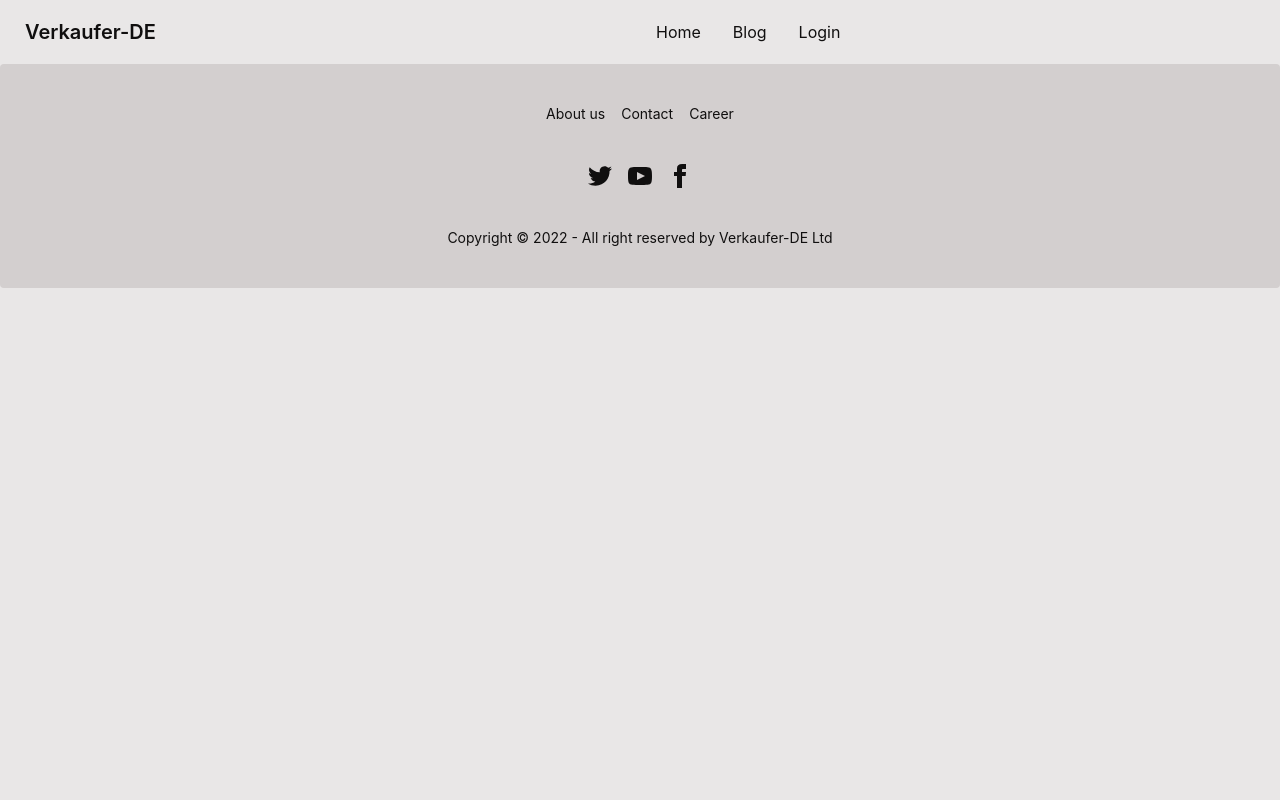
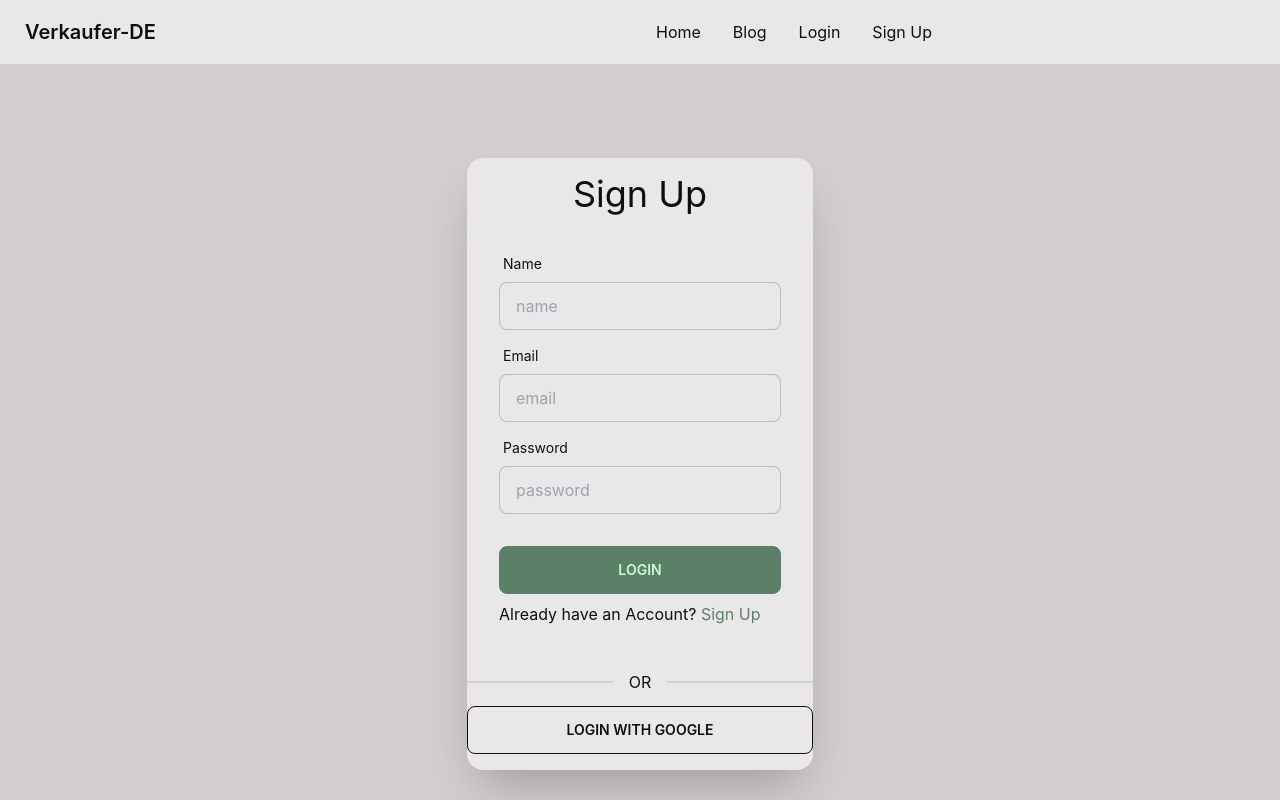
Before and after one commit to sajthewizard/Verkaufer-DE-Client-side, a React (Create React App) app: page /signup in a window 1280 px wide. Shown: the top 800 px of the page. Built offline with nearby package versions, Linux system fonts and the light colour scheme; no server answers.

Commit message:
login fone

```diff
--- a/package.json
+++ b/package.json
@@ -7,6 +7,7 @@
     "@testing-library/react": "^13.4.0",
     "@testing-library/user-event": "^13.5.0",
     "daisyui": "^2.42.1",
+    "firebase": "^9.14.0",
     "react": "^18.2.0",
     "react-dom": "^18.2.0",
     "react-router-dom": "^6.4.3",
--- /dev/null
+++ b/src/Contexts/AuthProvider.js
@@ -0,0 +1,45 @@
+import React, { createContext, useEffect, useState } from 'react';
+import app from '../Firebase/firebase.config';
+import { createUserWithEmailAndPassword, getAuth, onAuthStateChanged, signInWithEmailAndPassword, signInWithPopup, signOut } from "firebase/auth"
+export const AuthContext = createContext();
+const auth = getAuth(app)
+
+const AuthProvider = ({ children }) => {
+    const [loading, setLoading] = useState(true);
+    const [user, setUser] = useState(null);
+    const createUser = (email, password) => {
+        setLoading(true);
+        return createUserWithEmailAndPassword(auth, email, password)
+    }
+    const createSignIn = (email, password) => {
+        setLoading(true);
+        return signInWithEmailAndPassword(auth, email, password)
+    }
+    const createSignOut = () => {
+        setLoading(true);
+        return signOut(auth);
+    }
+    const signwithG = (provider) => {
+        setLoading(true);
+        return signInWithPopup(auth, provider);
+    }
+    useEffect(() => {
+        const unsubscribe = onAuthStateChanged(auth, currentuser => {
+            console.log('user is observing');
+            setUser(currentuser);
+            setLoading(false);
+        });
+        return () => unsubscribe();
+    }, [])
+    const authInfo = { createUser, createSignIn, user, createSignOut, loading, signwithG }
+    return (
+        <AuthContext.Provider value={authInfo}>
+            {children}
+
+        </AuthContext.Provider>
+
+
+    );
+};
+
+export default AuthProvider;
--- a/src/Routes/Routes/ROutes.js
+++ b/src/Routes/Routes/ROutes.js
@@ -1,9 +1,11 @@
 import { createBrowserRouter } from "react-router-dom";
 import Main from "../../LAyout/MAin/Main";
 import Blog from "../../pages/Blog/Blog";
+import Dashboard from "../../pages/Dashboard/Dashboard/Dashboard";
 import Home from "../../pages/Home/Home/Home";
 import Login from "../../pages/Login/Login";
 import Signup from "../../pages/Signup/Signup";
+import PrivateRoute from "../PrivateRoute/PrivateRoute";
 
 const router = createBrowserRouter([
     {
@@ -24,6 +26,10 @@ const router = createBrowserRouter([
                 element: <Signup></Signup>
             }
         ]
+    },
+    {
+        path: '/dashboard',
+        element: <PrivateRoute><Dashboard></Dashboard></PrivateRoute>
     }
 ])
 export default router;
--- a/src/index.js
+++ b/src/index.js
@@ -3,11 +3,12 @@ import ReactDOM from 'react-dom/client';
 import './index.css';
 import App from './App';
 import reportWebVitals from './reportWebVitals';
+import AuthProvider from './Contexts/AuthProvider';
 
 const root = ReactDOM.createRoot(document.getElementById('root'));
 root.render(
   <React.StrictMode>
-    <App />
+    <AuthProvider> <App /></AuthProvider>
   </React.StrictMode>
 );
 
--- /dev/null
+++ b/src/pages/Dashboard/Dashboard/Dashboard.js
@@ -0,0 +1,12 @@
+import React from 'react';
+
+const Dashboard = () => {
+    return (
+        <div>
+            coming soon
+
+        </div>
+    );
+};
+
+export default Dashboard;
--- a/src/pages/Home/Design/Design.js
+++ b/src/pages/Home/Design/Design.js
@@ -38,7 +38,7 @@ const Design = () => {
                 <h1 className='text-3xl text-center mt-5 text-dark'>Feedbacks of our Customers</h1>
 
             </div>
-            <div className='flex lg:flex-col-3 gap-4 mt-4'>
+            <div className='flex lg:flex-col-3 gap-4 my-4 mx-8'>
                 {
                     testimonials.map(testimonial => <Testimonial
                         testimonial={testimonial}
--- a/src/pages/Login/Login.js
+++ b/src/pages/Login/Login.js
@@ -1,13 +1,43 @@
-import React from 'react';
-import { Link } from 'react-router-dom';
+import { GoogleAuthProvider } from 'firebase/auth';
+import React, { useContext } from 'react';
+import { Link, useLocation, useNavigate } from 'react-router-dom';
+import { AuthContext } from '../../Contexts/AuthProvider';
 
 const Login = () => {
+    const { createSignIn, signwithG } = useContext(AuthContext);
+    const location = useLocation();
+    const navigate = useNavigate();
+    const googleProvider = new GoogleAuthProvider();
+
+    const from = location.state?.from?.pathname || '/';
+    const handleSignin = () => {
+        signwithG(googleProvider)
+            .then(result => {
+                const user = result.user;
+                console.log(user);
+                navigate(from, { replace: true });
+
+            })
+            .catch(error => {
+                console.error(error)
+            }
+            )
+
+    };
     const handleLogin = event => {
         event.preventDefault();
         const form = event.target;
         const email = form.email.value;
         const password = form.password.value;
-        console.log(email, password);
+
+        createSignIn(email, password)
+            .then(result => {
+                const user = result.user;
+                console.log(user);
+                navigate(from, { replace: true });
+            })
+            .catch(error => console.log(error))
+        form.reset();
 
     }
     return (
@@ -23,13 +53,13 @@ const Login = () => {
                                 <label className="label">
                                     <span className="label-text">Email</span>
                                 </label>
-                                <input name="email" type="text" placeholder="email" className="input input-bordered" />
+                                <input name="email" type="text" placeholder="email" className="input input-bordered" required />
                             </div>
                             <div className="form-control">
                                 <label className="label">
                                     <span className="label-text">Password</span>
                                 </label>
-                                <input name="password" type="password" placeholder="password" className="input input-bordered" />
+                                <input name="password" type="password" placeholder="password" className="input input-bordered" required />
                                 <label className="label">
                                     <a href="#" className="label-text-alt link link-hover">Forgot password?</a>
                                 </label>
@@ -42,7 +72,7 @@ const Login = () => {
                         </div></form>
 
                     <div className="divider">OR</div>
-                    <button className='btn btn-outline w-full mb-4 '> Login with Google</button>
+                    <button onClick={handleSignin} className='btn btn-outline w-full mb-4 '> Login with Google</button>
                 </div>
             </div>
         </div>
--- a/src/pages/Shared/Navbar/Navbar/NAvbar.js
+++ b/src/pages/Shared/Navbar/Navbar/NAvbar.js
@@ -1,11 +1,32 @@
-import React from 'react';
+import React, { useContext } from 'react';
 import { Link } from 'react-router-dom';
+import { AuthContext } from '../../../../Contexts/AuthProvider';
 
 const NAvbar = () => {
+    const { user, createSignOut } = useContext(AuthContext);
+    const handleSignout = () => {
+        createSignOut()
+            .then(result => {
+                const user = result.user;
+                console.log(user);
+            })
+            .catch(error => {
+                console.log(error);
+
+            });
+    }
     const menus = <React.Fragment>
         <li><Link> Home </Link></li>
         <li><Link to="/blog"> Blog</Link></li>
-        <li><Link to="/login"> Login</Link></li>
+        {
+            user?.uid ? <>
+                <li><button onClick={handleSignout} > Sign Out</button></li>
+                <li><Link to="/dashboard"> Dashboard</Link></li>
+            </> :
+                <><li><Link to="/login"> Login</Link></li>
+                    <li><Link to="/signup"> Sign Up</Link></li></>
+
+        }
     </React.Fragment>
     return (
         <div className="navbar bg-base-100 ">
--- a/src/pages/Signup/Signup.js
+++ b/src/pages/Signup/Signup.js
@@ -1,11 +1,75 @@
-import React from 'react';
+import React, { useContext, useState } from 'react';
+import { Link } from 'react-router-dom';
+import { AuthContext } from '../../Contexts/AuthProvider';
 
 const Signup = () => {
+    const { createUser } = useContext(AuthContext);
+
+    const handlesignup = event => {
+        event.preventDefault();
+        const form = event.target;
+        const email = form.email.value;
+        const name = form.name.value;
+        const password = form.password.value;
+        createUser(email, password)
+            .then(result => {
+                const user = result.user;
+                console.log(user);
+            })
+            .catch(error => {
+                console.log(error);
+
+            });
+
+
+    }
     return (
-        <div>
+        <div className="hero min-h-screen bg-base-200">
 
+            <div className="hero-content flex-col ">
+                <div className="card flex-shrink-0 w-full max-w-sm shadow-2xl bg-base-100">
+                    <div className='text-4xl mt-4 text-center'>Sign Up</div>
+                    <form onSubmit={handlesignup}>
+                        <div className="card-body">
+                            <div className="form-control">
+                                <label className="label">
+                                    <span className="label-text">Name</span>
+                                </label>
+                                <input name="name" type="text" placeholder="name" className="input input-bordered" required />
+                            </div>
+
+                            <div className="form-control">
+                                <label className="label">
+                                    <span className="label-text">Email</span>
+                                </label>
+                                <input name="email" type="text" placeholder="email" className="input input-bordered" required />
+                            </div>
+                            <div className="form-control">
+                                <label className="label">
+                                    <span className="label-text">Password</span>
+                                </label>
+                                <input name="password" type="password" placeholder="password" className="input input-bordered" required />
+
+                            </div>
+                            <div className="form-control mt-6">
+                                <input className="btn btn-primary" type="submit" value="Login" />
+
+                            </div>
+
+
+                            <p>Already have an Account? <Link className='text-primary' to="/login"> Sign Up</Link></p>
+                        </div>
+
+
+                    </form>
+
+                    <div className="divider">OR</div>
+                    <button className='btn btn-outline w-full mb-4 '> Login with Google</button>
+                </div>
+            </div>
         </div>
     );
 };
 
+
 export default Signup;
```
Also changed, not shown: src/Firebase/firebase.config.js (added, +22 -0 lines), src/Routes/PrivateRoute/PrivateRoute.js (added, +18 -0 lines), src/pages/Blog/Blog.js (+4 -4 lines), 1 other file (tests, documents, lock files or other folders).
